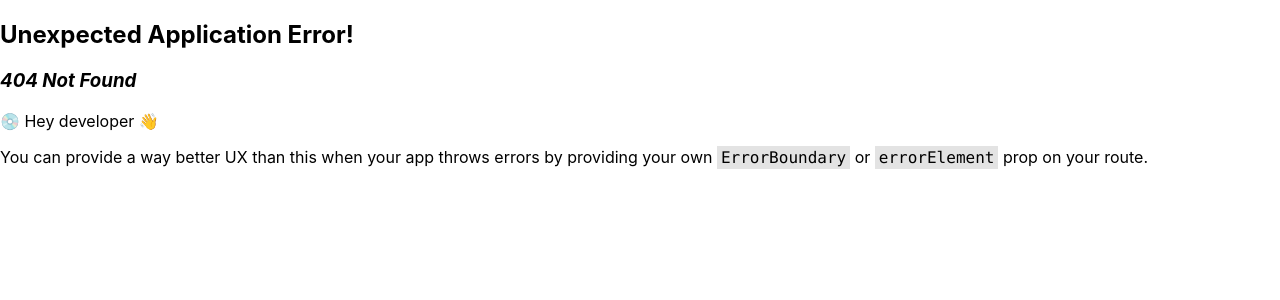
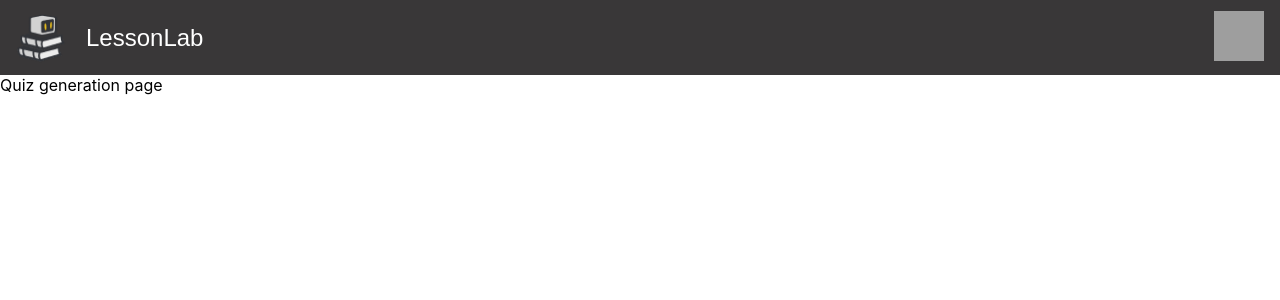
Before and after one commit to EdCamarillo/LessonLab-Frontend, a React (Create React App) app: page /quiz in a window 1280 px wide. Before the commit this address had no page. Shown: the top 300 px of the page. Built offline with nearby package versions, Linux system fonts and the light colour scheme; grey boxes are pictures that could not be loaded.

Commit message:
Add quiz.jsx

```diff
--- /dev/null
+++ b/src/pages/quiz.jsx
@@ -0,0 +1,13 @@
+import React from 'react'
+import Header from '../components/header'
+
+const Quiz = () => {
+  return (
+    <>
+    <Header />
+    Quiz generation page
+    </>
+  )
+}
+
+export default Quiz
```
Also changed, not shown: src/index.js (+15 -12 lines).
